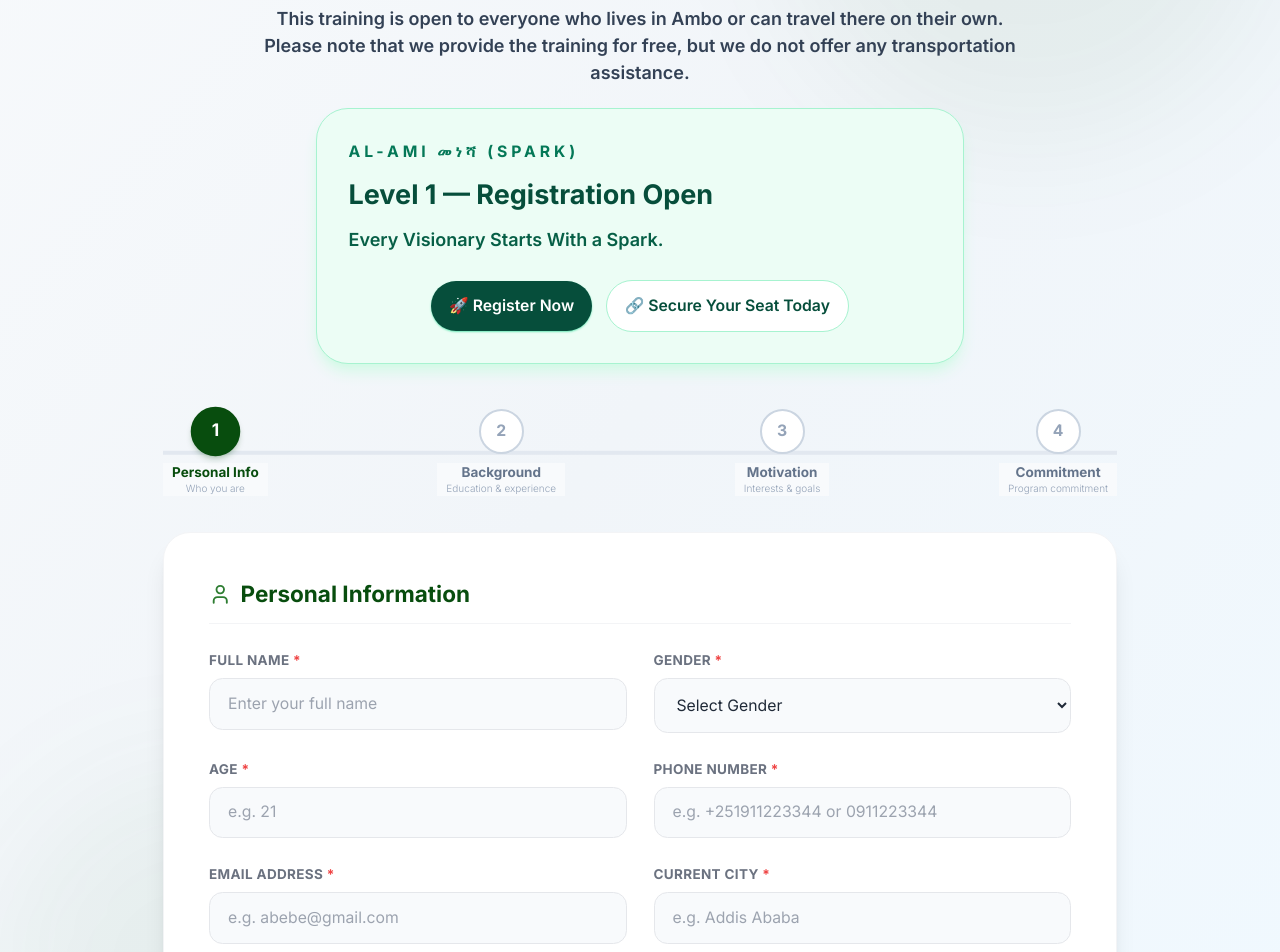
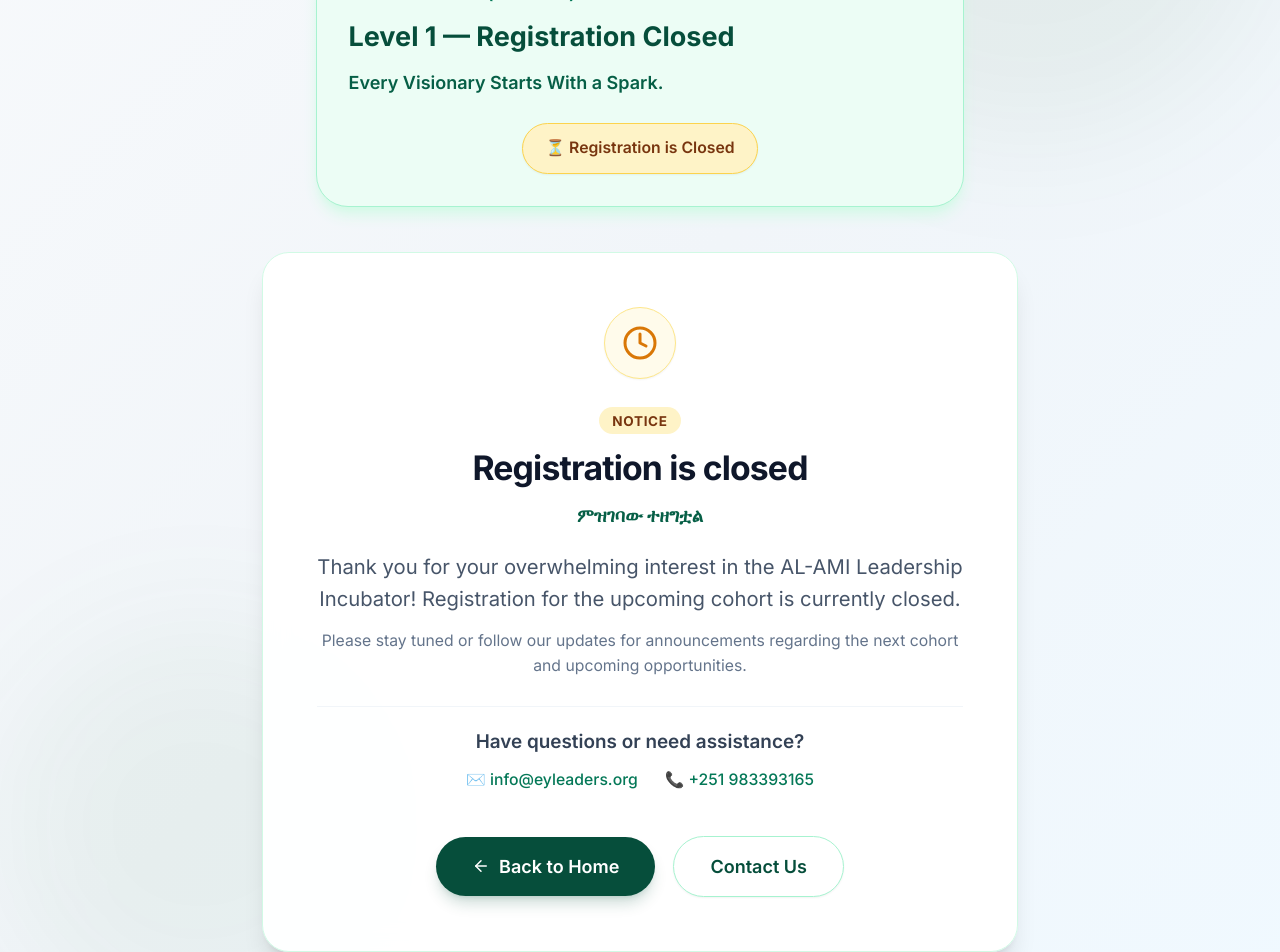
Before and after one commit to ephremdeneke/eylee-Al-registration-, a React (Vite) app: page /register in a window 1280 px wide. Shown: the part 360-1312 px from the top of the page. Built offline with nearby package versions, Linux system fonts and the light colour scheme.

Commit message:
Update registration status to closed

```diff
--- a/src/components/Program.jsx
+++ b/src/components/Program.jsx
@@ -7,7 +7,7 @@
     {
   level: "Level 1",
   name: "AL-AMI መነሻ (Spark)",
-  status: "OPEN FOR REGISTRATION",
+  status: "REGISTRATION CLOSED",
 
   theme: "Every Visionary Starts With a Spark",
 
@@ -130,7 +130,7 @@
                     <p className="mt-3 text-sm text-emerald-700 max-w-2xl">{item.theme}</p>
                   )}
                 </div>
-                <div className={`inline-flex items-center rounded-full px-4 py-2 text-sm font-semibold ${item.status === 'Locked' ? 'bg-slate-100 text-gray-600' : 'bg-emerald-100 text-emerald-800'}`}>
+                <div className={`inline-flex items-center rounded-full px-4 py-2 text-sm font-semibold ${item.status === 'Locked' ? 'bg-slate-100 text-gray-600' : item.status === 'REGISTRATION CLOSED' ? 'bg-amber-100 text-amber-900 border border-amber-300' : 'bg-emerald-100 text-emerald-800'}`}>
                   {item.status}
                 </div>
               </div>
@@ -186,9 +186,9 @@
                     <div className="mt-6">
                       <Link
                         to="/register"
-                        className="inline-flex items-center justify-center rounded-full bg-emerald-200 px-6 py-3 text-sm font-semibold text-emerald-900 shadow-lg hover:bg-emerald-300 transition-colors duration-200"
+                        className="inline-flex items-center justify-center rounded-full bg-amber-100 hover:bg-amber-200 px-6 py-3 text-sm font-semibold text-amber-950 shadow-md transition-colors duration-200"
                       >
-                        Register for AL-AMI መነሻ (Spark)
+                        Registration Closed
                       </Link>
                     </div>
                   </div>
--- a/src/pages/Register.jsx
+++ b/src/pages/Register.jsx
@@ -1,9 +1,12 @@
 import React from 'react';
 import RegistrationForm from '../components/RegistrationForm';
-import { Sparkles, ArrowLeft } from 'lucide-react';
+import { Sparkles, ArrowLeft, Clock } from 'lucide-react';
 import { Link } from 'react-router-dom';
 
 export default function Register() {
+  // Set to true while registration is closed, or false to re-enable the registration form
+  const isRegistrationClosed = true;
+
   return (
     <div className="min-h-screen pt-28 pb-16 bg-gradient-to-br from-slate-50 via-slate-100 to-sky-50 flex items-center justify-center relative">
       {/* Decorative Blur Vectors */}
@@ -25,39 +28,117 @@
 
         {/* Heading Panel */}
         <div className="text-center space-y-5 mb-10">
-          <div className="inline-flex items-center gap-2 bg-emerald-100 text-emerald-900 px-4 py-2 rounded-full text-sm font-bold uppercase tracking-[0.35em] shadow-sm shadow-emerald-200">
+          <div
+            className={`inline-flex items-center gap-2 px-4 py-2 rounded-full text-sm font-bold uppercase tracking-[0.35em] shadow-sm ${
+              isRegistrationClosed
+                ? 'bg-amber-100 text-amber-900 shadow-amber-200'
+                : 'bg-emerald-100 text-emerald-900 shadow-emerald-200'
+            }`}
+          >
+            {isRegistrationClosed ? (
+              <>
+                <Clock className="h-4 w-4 text-amber-700" />
+                Registration Closed
+              </>
+            ) : (
+              <>
                 <Sparkles className="h-4 w-4 text-emerald-700" />
                 Apply / Register Now
+              </>
+            )}
           </div>
           <h2 className="text-4xl sm:text-5xl font-extrabold text-emerald-900 tracking-tight leading-snug">
-            Ready to Begin Your Leadership Journey?
+            {isRegistrationClosed ? 'AL-AMI Leadership Incubator' : 'Ready to Begin Your Leadership Journey?'}
           </h2>
-          <div className="max-w-2xl mx-auto space-y-4 text-lg leading-8 text-slate-700">
-                <p className="mt-3 text-base font-semibold text-emerald-3500">
-                This training is open to everyone who lives in Ambo or can travel there on their own.
-                Please note that we provide the training for free,
-                but we do not offer any transportation assistance.
-              </p>
-
-          </div>
 
           <div className="max-w-xl mx-auto mt-6 rounded-[32px] bg-emerald-50 border border-emerald-200 p-7 text-left shadow-lg shadow-emerald-100">
             <p className="text-sm uppercase tracking-[0.25em] font-bold text-emerald-700">AL-AMI መነሻ (Spark)</p>
-            <p className="mt-3 text-2xl font-extrabold text-emerald-900">Level 1 — Registration Open</p>
+            <p className="mt-3 text-2xl font-extrabold text-emerald-900">
+              {isRegistrationClosed ? 'Level 1 — Registration Closed' : 'Level 1 — Registration Open'}
+            </p>
             <p className="mt-3 text-base font-semibold text-emerald-800">Every Visionary Starts With a Spark.</p>
             <div className="mt-6 flex flex-col gap-3 sm:flex-row sm:items-center sm:justify-center">
+              {isRegistrationClosed ? (
+                <span className="inline-flex items-center gap-2 rounded-full bg-amber-100 text-amber-900 border border-amber-300 px-5 py-3 text-sm font-semibold shadow-sm">
+                  ⏳ Registration is Closed
+                </span>
+              ) : (
+                <>
                   <span className="inline-flex items-center gap-2 rounded-full bg-emerald-900 px-4 py-3 text-sm font-semibold text-white shadow-sm shadow-emerald-300">
                     🚀 Register Now
                   </span>
                   <span className="inline-flex items-center gap-2 rounded-full bg-white px-4 py-3 text-sm font-semibold text-emerald-900 border border-emerald-200">
                     🔗 Secure Your Seat Today
                   </span>
+                </>
+              )}
             </div>
           </div>
         </div>
 
-        {/* Form Component */}
+        {/* Content: Closed Message or Registration Form */}
+        {isRegistrationClosed ? (
+          <div className="bg-white/95 backdrop-blur-md rounded-3xl shadow-xl border border-emerald-100 p-8 sm:p-12 text-center max-w-2xl mx-auto space-y-6">
+            <div className="w-16 h-16 bg-amber-50 text-amber-600 rounded-full flex items-center justify-center mx-auto border border-amber-200 shadow-sm">
+              <Clock className="w-8 h-8" />
+            </div>
+
+            <div className="space-y-3">
+              <div className="inline-flex items-center gap-1.5 px-3 py-1 rounded-full text-xs font-bold uppercase tracking-wider bg-amber-100 text-amber-900">
+                Notice
+              </div>
+              <h3 className="text-2xl sm:text-3xl font-extrabold text-slate-900 tracking-tight">
+                Registration is closed
+              </h3>
+              <p className="text-base text-emerald-800 font-semibold">
+                ምዝገባው ተዘግቷል
+              </p>
+              <p className="text-base sm:text-lg text-slate-600 leading-relaxed pt-2">
+                Thank you for your overwhelming interest in the AL-AMI Leadership Incubator! Registration for the upcoming cohort is currently closed.
+              </p>
+              <p className="text-sm text-slate-500 leading-relaxed">
+                Please stay tuned or follow our updates for announcements regarding the next cohort and upcoming opportunities.
+              </p>
+            </div>
+
+            {/* Contact / Help info */}
+            <div className="pt-4 border-t border-slate-100 text-sm text-slate-600 space-y-2">
+              <p className="font-semibold text-slate-700">Have questions or need assistance?</p>
+              <div className="flex flex-wrap justify-center gap-6 text-sm">
+                <a
+                  href="mailto:info@eyleaders.org"
+                  className="text-emerald-700 hover:text-emerald-800 font-medium hover:underline inline-flex items-center gap-1"
+                >
+                  ✉️ info@eyleaders.org
+                </a>
+                <a
+                  href="tel:+251983393165"
+                  className="text-emerald-700 hover:text-emerald-800 font-medium hover:underline inline-flex items-center gap-1"
+                >
+                  📞 +251 983393165
+                </a>
+              </div>
+            </div>
+
+            <div className="pt-4 flex flex-col sm:flex-row gap-4 justify-center items-center">
+              <Link
+                to="/"
+                className="w-full sm:w-auto inline-flex items-center justify-center gap-2 bg-emerald-900 hover:bg-emerald-800 text-white font-semibold px-8 py-3.5 rounded-full shadow-lg shadow-emerald-900/20 transition-all duration-200"
+              >
+                <ArrowLeft className="w-4 h-4" />
+                Back to Home
+              </Link>
+              <a
+                href="/#contact"
+                className="w-full sm:w-auto inline-flex items-center justify-center gap-2 bg-white hover:bg-slate-50 border border-emerald-200 text-emerald-900 font-semibold px-8 py-3.5 rounded-full transition-all duration-200 shadow-sm"
+              >
+                Contact Us
+              </a>
+            </div>
+          </div>
+        ) : (
           <RegistrationForm />
+        )}
 
       </div>
     </div>
```
Lines whose indentation alone changed are shown as unchanged.
